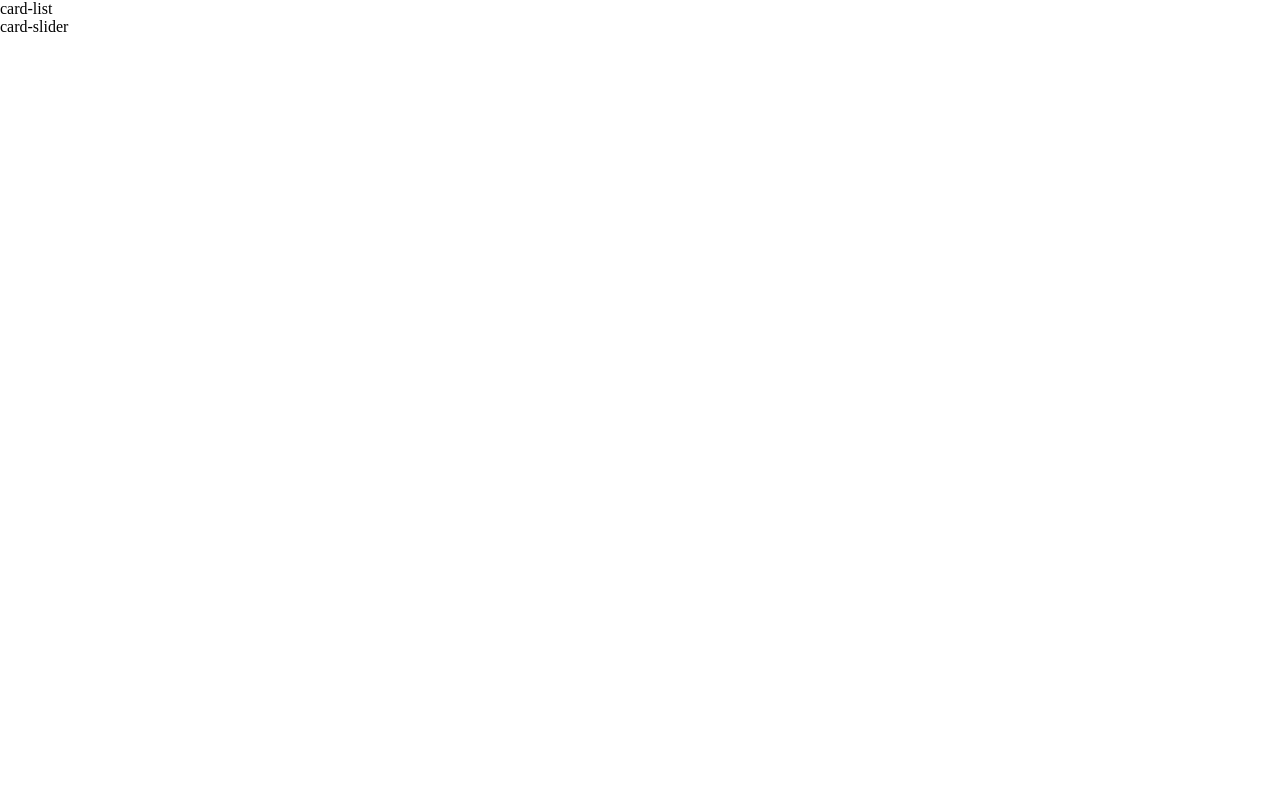
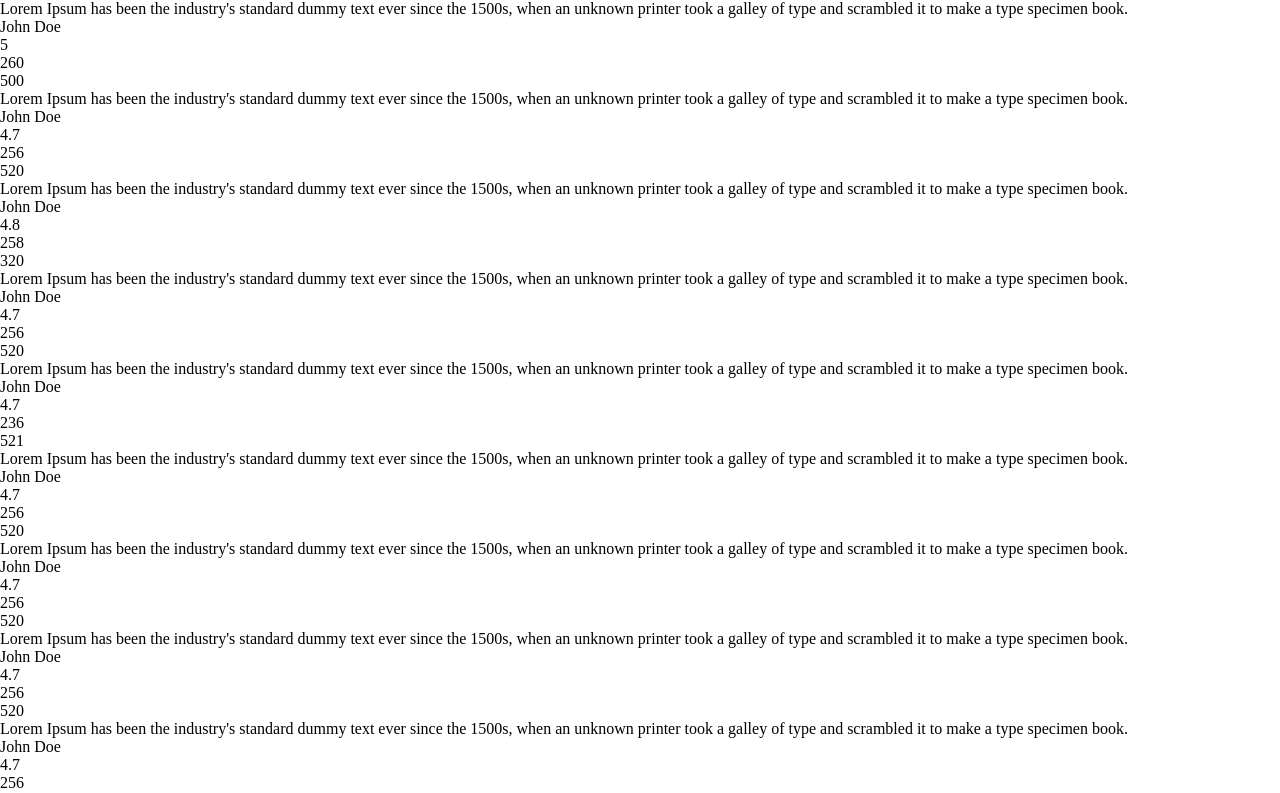
Before and after one commit to n-makarin/mirafox-test, a Vue app: page / in a window 1280 px wide. Shown: the top 793 px of the page. Built offline with nearby package versions, Linux system fonts and the light colour scheme.

Commit message:
Add card-list loop to src\components\card\list.vue

```diff
--- a/src/components/card/list.vue
+++ b/src/components/card/list.vue
@@ -1,13 +1,19 @@
 <template>
   <div class="card-list">
-    card-list
+    <item
+      v-for="(item, index) in data"
+      :key="index"
+      :data="item"
+    />
   </div>
 </template>
 
 <script>
+import Item from '@/components/card/item'
 
 export default {
   components: {
+    Item
   },
   props: {
     data: {
```
